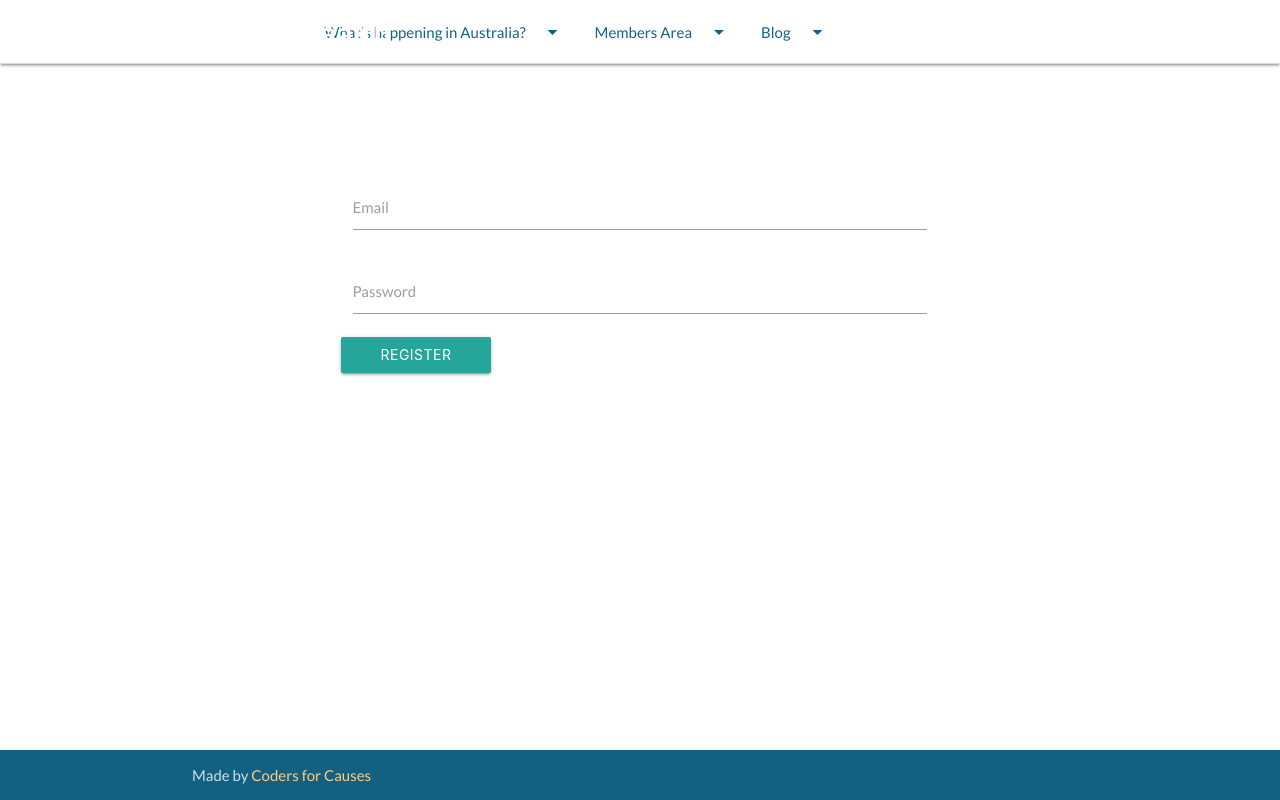
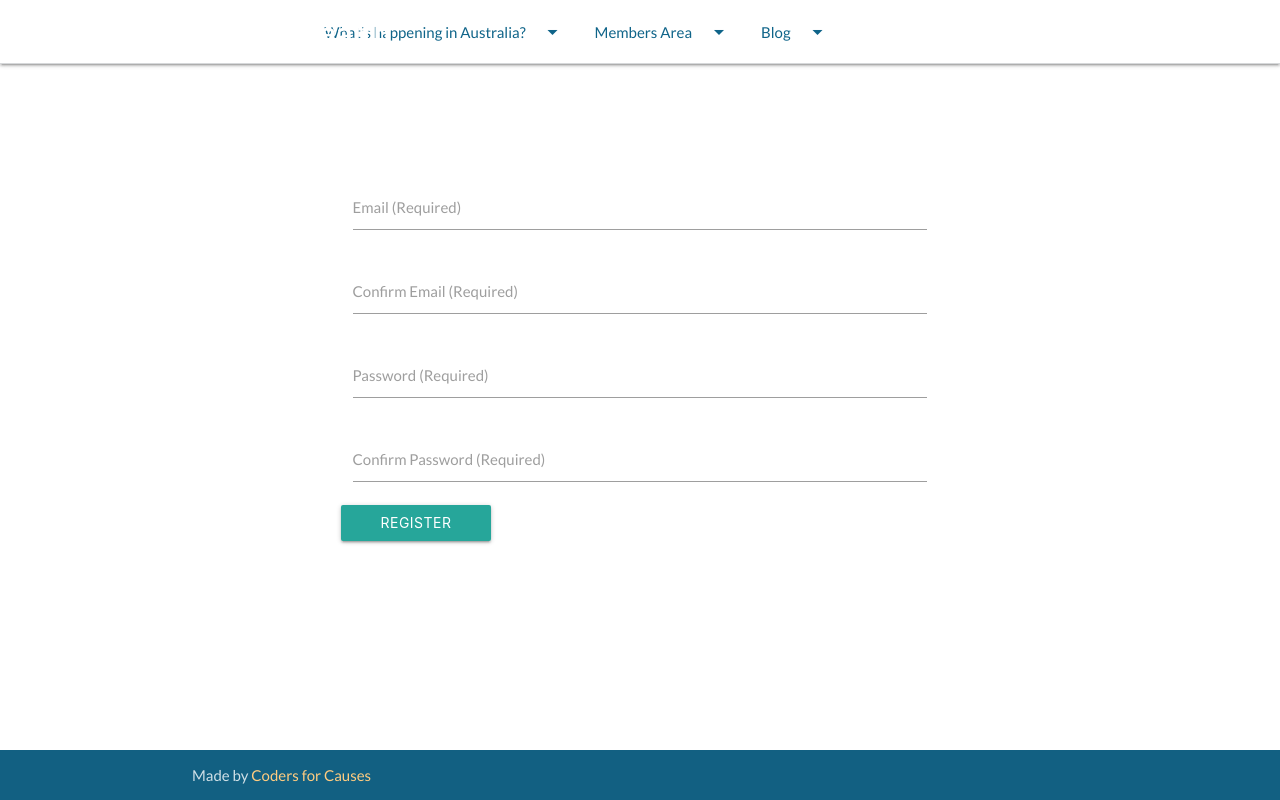
Before and after one commit to codersforcauses/home2health, a Next.js app in the folder frontend/: page /registration in a window 1280 px wide. Built offline with nearby package versions, Linux system fonts and the light colour scheme.

Commit message:
Added confirmation details for registration
adding the validation functionality with auth0 now...

```diff
--- a/frontend/components/Header.js
+++ b/frontend/components/Header.js
@@ -180,12 +180,12 @@ class Header extends Component {
               </Link>
             </li>
             <li>
-              <Link href="login">
+              <Link href="/login">
                 <a className="navitem">Login</a>
               </Link>
             </li>
             <li>
-              <Link href="registration">
+              <Link href="/registration">
                 <a className="navitem">Registration</a>
               </Link>
             </li>
--- a/frontend/components/Registration.js
+++ b/frontend/components/Registration.js
@@ -62,11 +62,19 @@ export default class Registration extends React.Component {
         <form className="row" onSubmit={this.handleSubmit} style={{'marginTop': '7rem'}}>
           <div className="col s12 offset-m2 m8 input-field">
             <input name="email" type="email" className="validate" value={this.state.email} onChange={this.handleChange} />
-            <label htmlFor="email"> Email </label>
+            <label htmlFor="email"> Email (Required) </label>
+        </div>
+        <div className="col s12 offset-m2 m8 input-field">
+            <input name="email" type="email" className="validate" value={this.state.email} onChange={this.handleChange} />
+            <label htmlFor="email"> Confirm Email (Required) </label>
         </div>
         <div className="col s12 offset-m2 m8 input-field">
             <input name="password" type="password" className="validate" value={this.state.password} onChange={this.handleChange} />
-            <label htmlFor="password"> Password </label>
+            <label htmlFor="password"> Password (Required) </label>
+        </div>
+        <div className="col s12 offset-m2 m8 input-field">
+            <input name="password" type="password" className="validate" value={this.state.password} onChange={this.handleChange} />
+            <label htmlFor="password"> Confirm Password (Required) </label>
         </div>
         <Link href="#">
             <button className=" col s2 offset-m2 btn waves-effect waves-light" disabled={ !this.validateForm }>
--- a/frontend/pages/login.js
+++ b/frontend/pages/login.js
@@ -1,6 +1,7 @@
 import Link from 'next/link'
 
 import Layout from '../components/Layout'
+
 import LoginForm from '../components/Login'
 
 export default function Login() {
```
Also changed, not shown: frontend/components/Login.js (+5 -4 lines), 1 other file (tests, documents, lock files or other folders).
